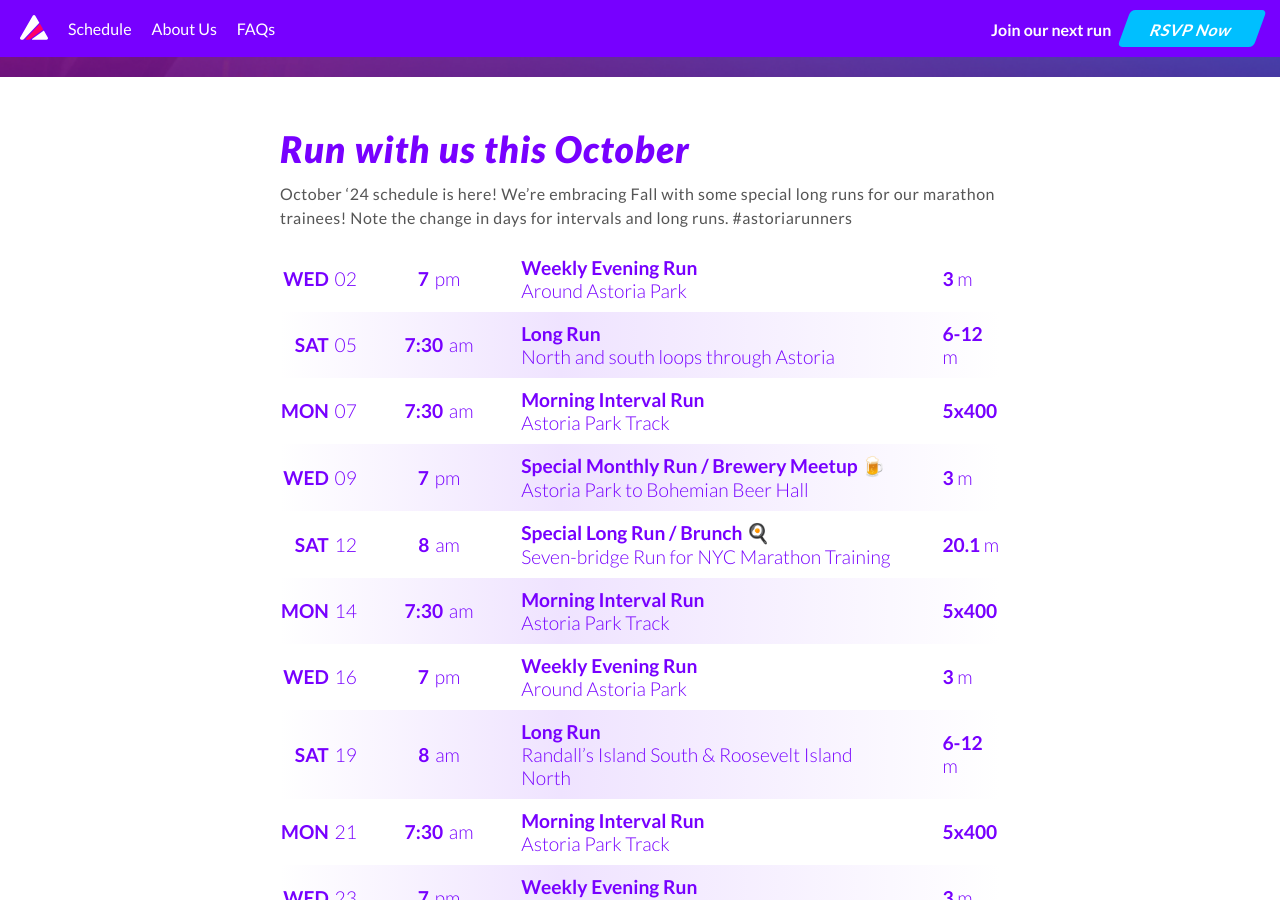
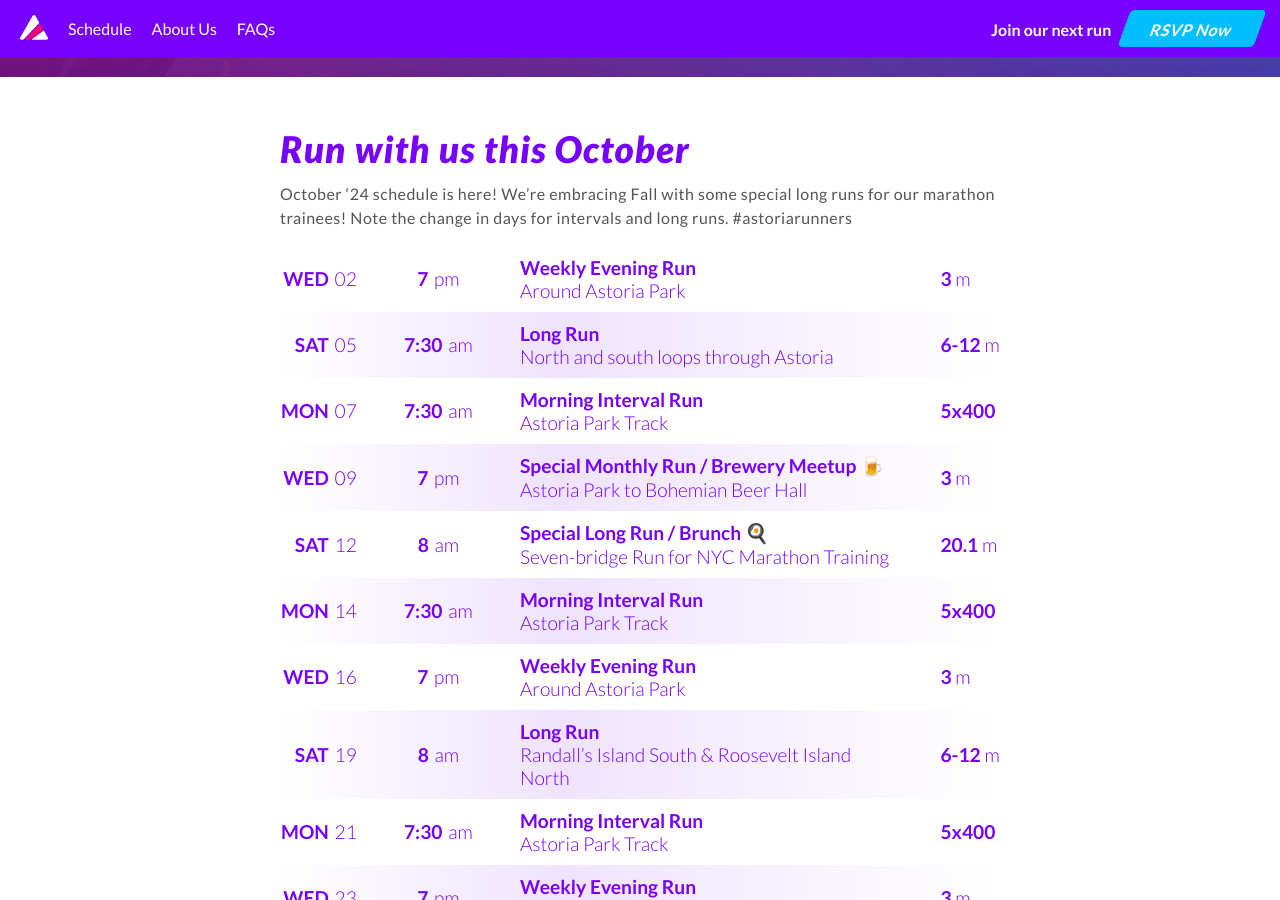
Before and after one commit to maxdug/astoriarunners, a Jekyll site: the page built from index.markdown, in a window 1280 px wide and 900 px high, scrolled down 598 px. Built offline with Jekyll 4.4.1, drawn with Linux system fonts in a browser that asks for light colours; nearby versions of some CDN libraries.

Commit message:
Update style.css

```diff
--- a/styles/style.css
+++ b/styles/style.css
@@ -1247,7 +1247,7 @@ body.touch .footer-links a span {
   flex-direction: column;
 }
 .distance {
-  width: 3em;
+  width: 3.1em;
 }
 
 /*
```
